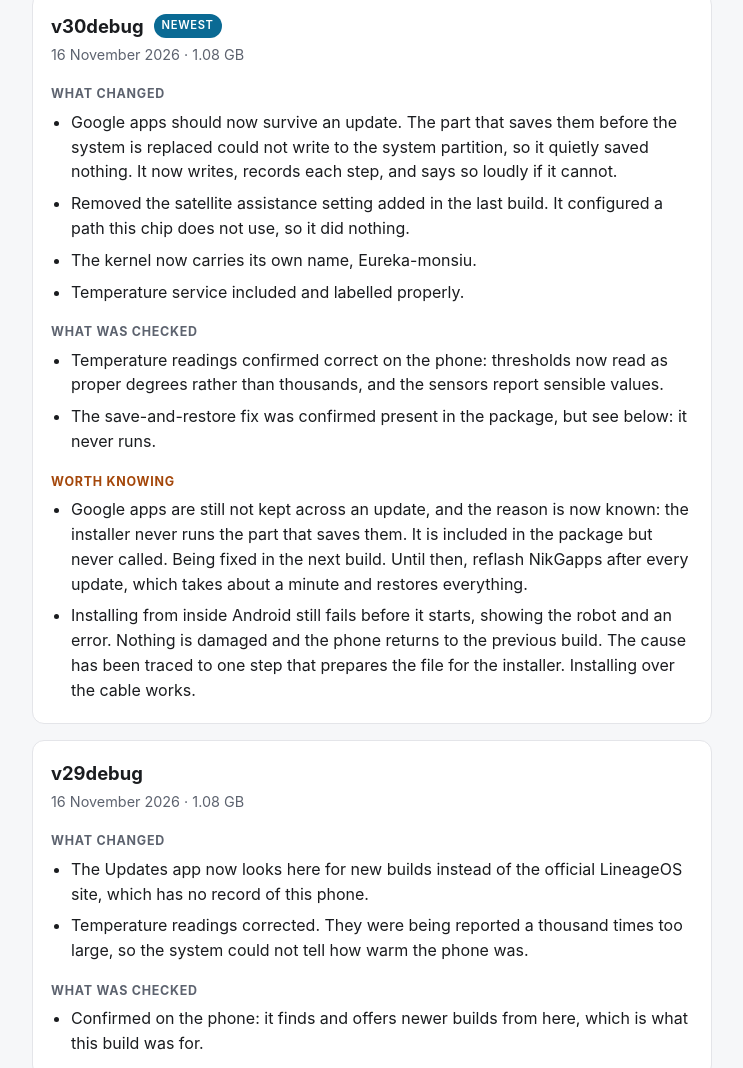
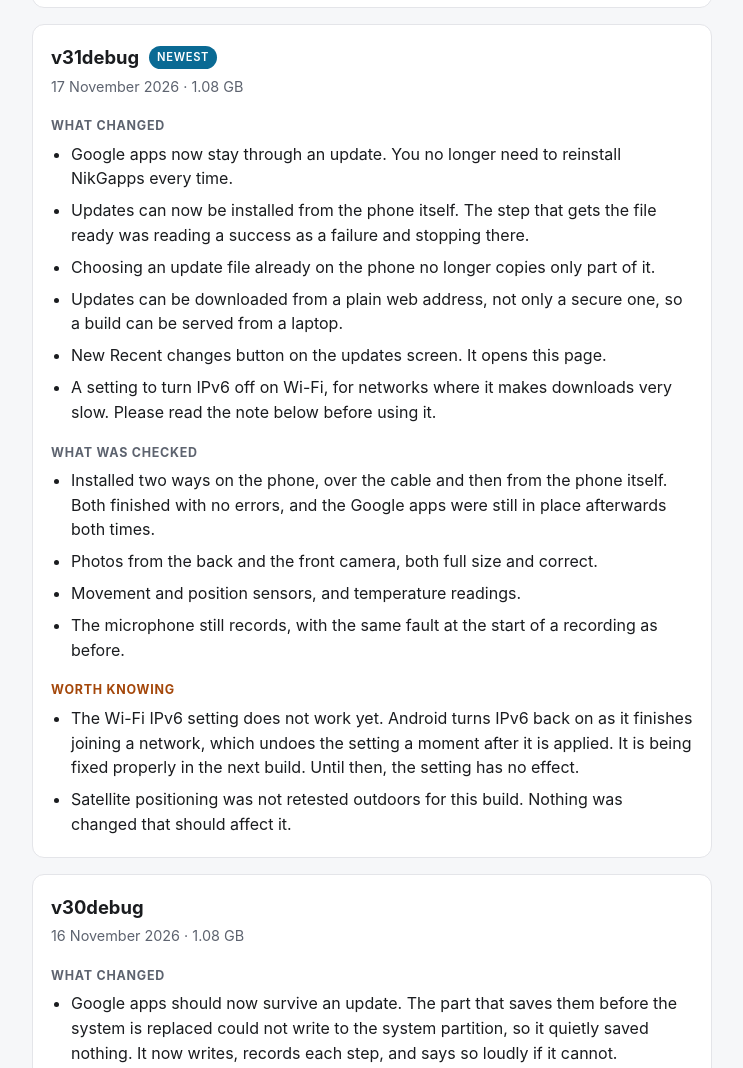
Before and after one commit to monsiu/a530f-ota, a plain HTML site: page docs/index.html in a window 1280 px wide. Shown: the part 501-1569 px from the top of the page, without its empty margins (268-1011 px from the left). Drawn offline with Linux system fonts and the light colour scheme.

Commit message:
Build notes for v31debug

```diff
--- a/docs/index.html
+++ b/docs/index.html
@@ -104,6 +104,7 @@
     <section class="status">
       <h3>Working on the phone</h3>
       <ul>
+          <li>Updates install from the phone itself, and keep the Google apps</li>
           <li>Camera, photos and video</li>
           <li>Satellite positioning, about 37 seconds from cold at a window</li>
           <li>Fingerprint reader</li>
@@ -119,8 +120,35 @@
 
       <section class="build">
         <div class="buildhead">
+          <h2>v31debug</h2>
+          <span class="badge">Newest</span>
+        </div>
+        <p class="meta">17 November 2026 &middot; 1.08 GB</p>
+        <h3>What changed</h3>
+        <ul>
+          <li>Google apps now stay through an update. You no longer need to reinstall NikGapps every time.</li>
+          <li>Updates can now be installed from the phone itself. The step that gets the file ready was reading a success as a failure and stopping there.</li>
+          <li>Choosing an update file already on the phone no longer copies only part of it.</li>
+          <li>Updates can be downloaded from a plain web address, not only a secure one, so a build can be served from a laptop.</li>
+          <li>New Recent changes button on the updates screen. It opens this page.</li>
+          <li>A setting to turn IPv6 off on Wi-Fi, for networks where it makes downloads very slow. Please read the note below before using it.</li>
+        </ul>
+        <h3>What was checked</h3>
+        <ul>
+          <li>Installed two ways on the phone, over the cable and then from the phone itself. Both finished with no errors, and the Google apps were still in place afterwards both times.</li>
+          <li>Photos from the back and the front camera, both full size and correct.</li>
+          <li>Movement and position sensors, and temperature readings.</li>
+          <li>The microphone still records, with the same fault at the start of a recording as before.</li>
+        </ul>
+        <h3 class="warn">Worth knowing</h3>
+        <ul>
+          <li>The Wi-Fi IPv6 setting does not work yet. Android turns IPv6 back on as it finishes joining a network, which undoes the setting a moment after it is applied. It is being fixed properly in the next build. Until then, the setting has no effect.</li>
+          <li>Satellite positioning was not retested outdoors for this build. Nothing was changed that should affect it.</li>
+        </ul>
+      </section>
+      <section class="build">
+        <div class="buildhead">
           <h2>v30debug</h2>
-          <span class="badge">Newest</span>
         </div>
         <p class="meta">16 November 2026 &middot; 1.08 GB</p>
         <h3>What changed</h3>
```
